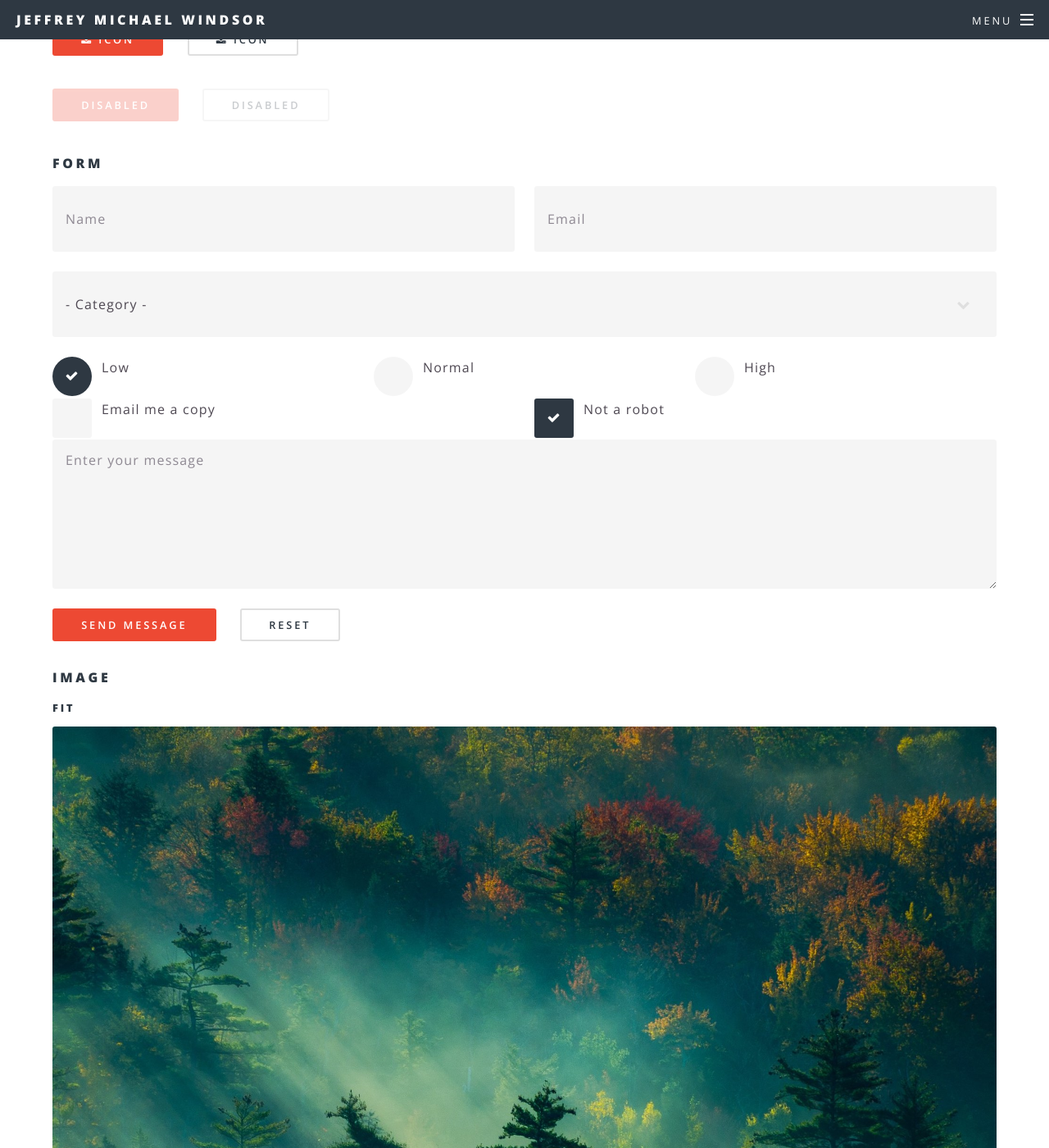
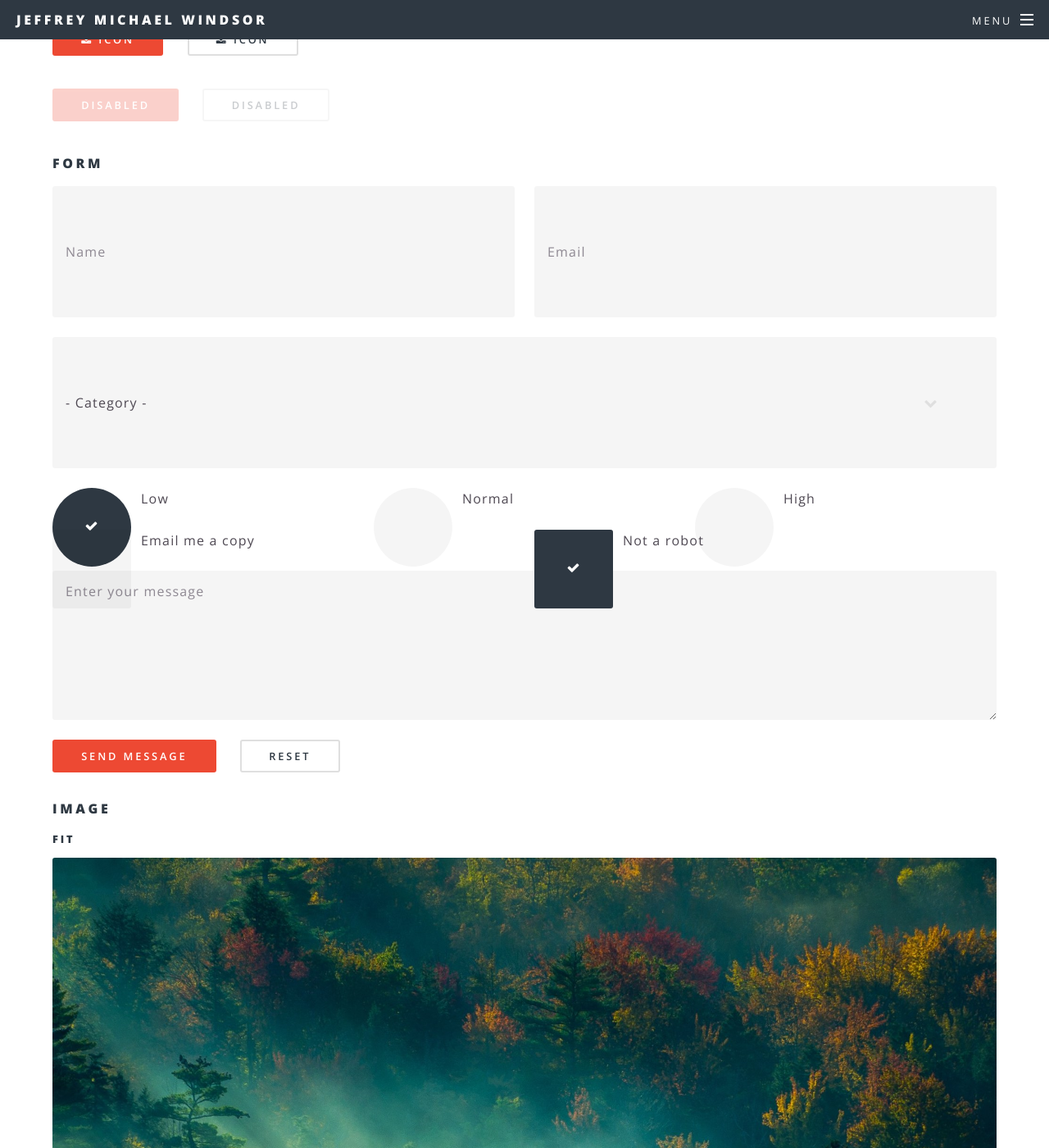
Before and after one commit to jeffwindsor/jeffwindsor.github.io, a Jekyll site: the page built from elements.html, in a window 1280 px wide and 1400 px high, scrolled down 3953 px. Shown: the whole window at 82% size. Built offline with Jekyll 4.4.1, drawn with Linux system fonts in a browser that asks for light colours.

Commit message:
icon size test

```diff
--- a/_sass/libs/_vars.scss
+++ b/_sass/libs/_vars.scss
@@ -20,7 +20,7 @@
 
 // Size.
 	$size: (
-		element-height:		5em,
+		element-height:		10em,
 		element-margin:		2em,
 		letter-spacing:		0.075em,
 		letter-spacing-alt:	0.225em
```
